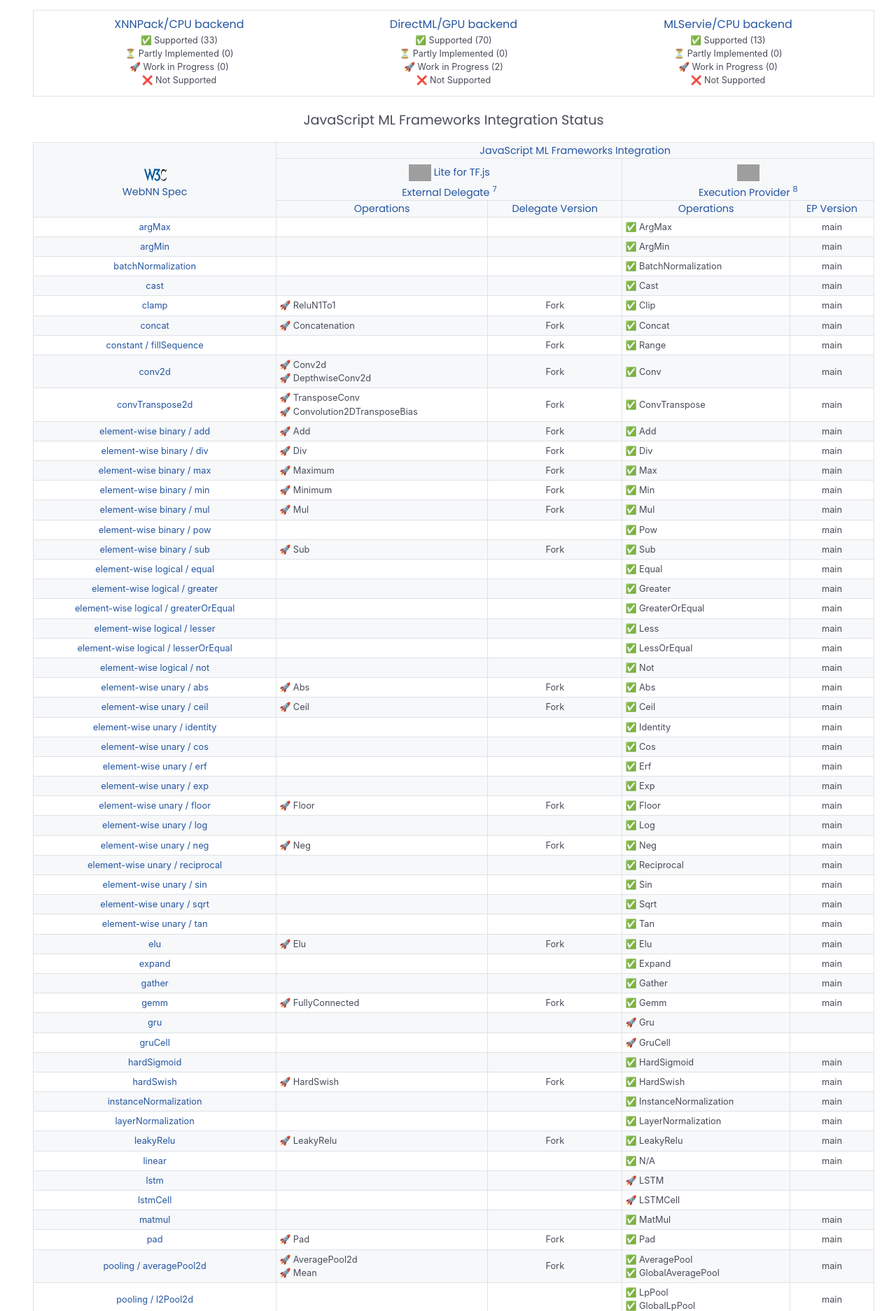
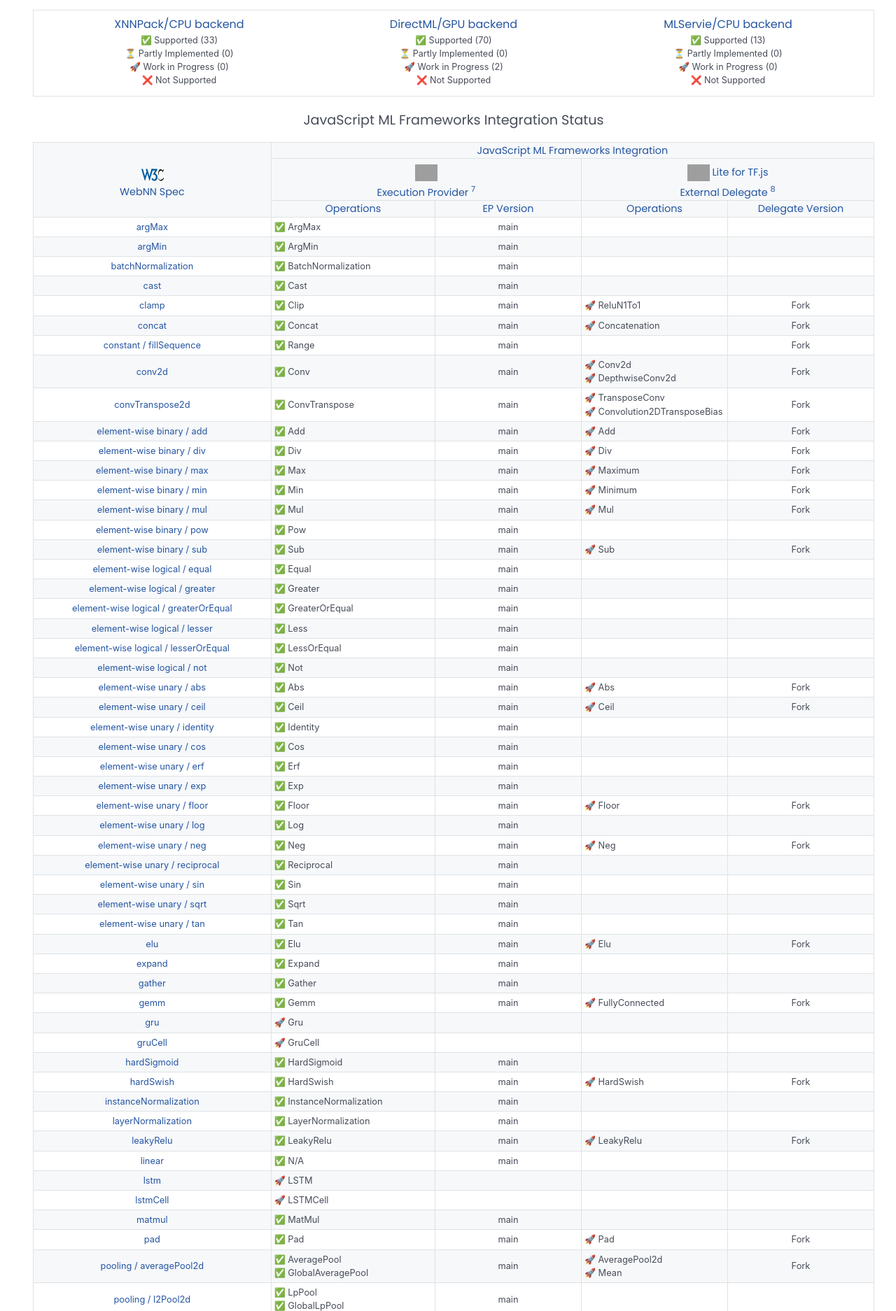
Before and after one commit to webmachinelearning/webmachinelearning.github.io, a Jekyll site: the page built from webnn-status.md, in a window 1280 px wide. Shown: the part 2843-4717 px from the top of the page at 70% size. Built offline with Jekyll 4.4.1, drawn with Linux system fonts in a browser that asks for light colours; some of the changed text lies outside the part shown; grey boxes are pictures that could not be loaded.

Commit message:
Move ONNX Runtime Web to columns center of table

```diff
--- a/webnn-status.md
+++ b/webnn-status.md
@@ -115,6 +115,10 @@
 
 .mt-2 {
   margin-top: 20px;
+}
+
+.tfop {
+  width: 200px;
 }
 </style>
 
@@ -409,21 +413,25 @@
       <th colspan="4">JavaScript ML Frameworks Integration</th>
     </tr>
     <tr class="title">
-      <th colspan="2"><img
+      <th colspan="2">
+        <img src="https://onnxruntime.ai/images/svg/ONNX-Runtime-logo.svg" /><br />Execution Provider
+        <sup>7</sup>
+      </th>
+      <th colspan="2">
+          <img
           src="https://www.gstatic.com/devrel-devsite/prod/v8ec4d0a037302c47ae529ad4e3f06c9e782b3a31a381294b5a70403547dc6b12/tensorflow/images/lockup.svg">
-        Lite for TF.js<br />External Delegate <sup>7</sup></th>
-      <th colspan="2"><img src="https://onnxruntime.ai/images/svg/ONNX-Runtime-logo.svg" /><br />Execution Provider
+        Lite for TF.js<br />External Delegate
         <sup>8</sup>
       </th>
     </tr>
     <tr class="title">
       <th>Operations
       </th>
-      <th>Delegate Version
+      <th class="tfop">EP Version
       </th>
-      <th>Operations
+      <th class="tfop">Operations
       </th>
-      <th>EP Version
+      <th class="tfop">Delegate Version
       </th>
     </tr>
   </thead>
@@ -431,18 +439,18 @@
 </table>
 
 <div class="impl_status_framework">
+    <div class="title">ONNX Runtime Web<br/>Execution Provider</div>
     <div class="title">TensorFlow.js/TFLite<br/>External Delegate</div>
-    <div class="title">ONNX Runtime Web<br/>Execution Provider</div>
+    <div>
+        <div>✅ Supported (<span id="ep_supported"></span>)</div>
+        <div>⏳ Partly Implemented (<span id="ep_partlyimplemented"></span>)</div>
+        <div>🚀 Work in Progress (<span id="ep_workinprogress"></span>)</div>
+        <div>❌ Not Supported</div>
+    </div>
     <div>
         <div>✅ Supported (<span id="ed_supported"></span>)</div>
         <div>⏳ Partly Implemented (<span id="ed_partlyimplemented"></span>)</div>
         <div>🚀 Work in Progress (<span id="ed_workinprogress"></span>)</div>
-        <div>❌ Not Supported</div>
-    </div>
-    <div>
-        <div>✅ Supported (<span id="ep_supported"></span>)</div>
-        <div>⏳ Partly Implemented (<span id="ep_partlyimplemented"></span>)</div>
-        <div>🚀 Work in Progress (<span id="ep_workinprogress"></span>)</div>
         <div>❌ Not Supported</div>
     </div>
 </div>
@@ -458,8 +466,9 @@
 <sup>[5]</sup> Enabled in [Google Chrome](https://www.google.com/chrome/canary/) and [Microsoft Edge](https://www.microsoftedgeinsider.com/en-us/download/canary) in command line with flags on Windows 11 21H2 or higher:
 `"%LOCALAPPDATA%\Google\Chrome SxS\Application\chrome.exe" --enable-features=WebMachineLearningNeuralNetwork`<br/>
 <sup>[6]</sup> Enabled in [Google Chrome](https://www.google.com/chrome/dev/) with `#web-machine-learning-neural-network` flag<br/>
-<sup>[7]</sup> TensorFlow Lite built-in operators [`kTfLiteBuiltin*`](https://github.com/tensorflow/tensorflow/blob/master/tensorflow/lite/delegates/xnnpack/xnnpack_delegate.cc)<br/>
-<sup>[8]</sup> ONNX [`Operator Schemas`](https://github.com/onnx/onnx/blob/main/docs/Operators.md) and [`WebNN EP Helper`](https://github.com/microsoft/onnxruntime/blob/main/onnxruntime/core/providers/webnn/builders/helper.h)
+<sup>[7]</sup> ONNX [`Operator Schemas`](https://github.com/onnx/onnx/blob/main/docs/Operators.md) and [`WebNN EP Helper`](https://github.com/microsoft/onnxruntime/blob/main/onnxruntime/core/providers/webnn/builders/helper.h)<br/>
+<sup>[8]</sup> TensorFlow Lite built-in operators [`kTfLiteBuiltin*`](https://github.com/tensorflow/tensorflow/blob/master/tensorflow/lite/delegates/xnnpack/xnnpack_delegate.cc)
+
 
 
 <script>
@@ -745,8 +754,8 @@
           oplistFramework += `
               <tr>
                 ${spec}
+                ${ort}
                 ${tflite}
-                ${ort}
               </tr>
           `;
         }
@@ -764,8 +773,8 @@
          oplistFramework = oplistFramework + `
           <tr>
             <th id="spec2_total"></th>
+            <th id="ep_total" colspan="2"></th>
             <th id="ed_total" colspan="2"></th>
-            <th id="ep_total" colspan="2"></th>
           </tr>
         `;
         ops.innerHTML = oplist;
```
